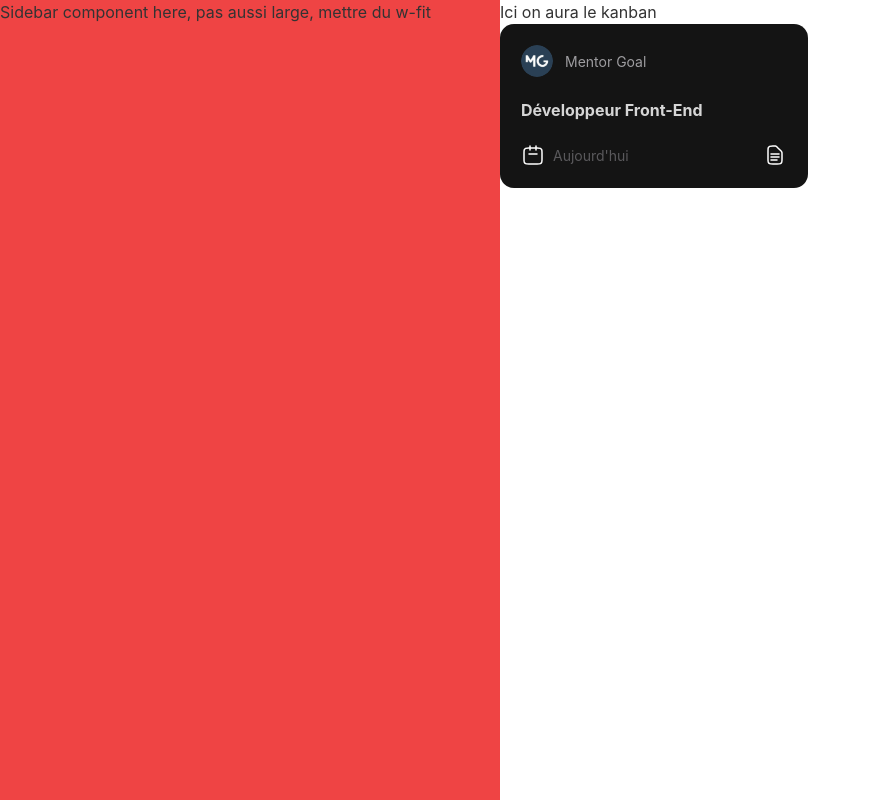
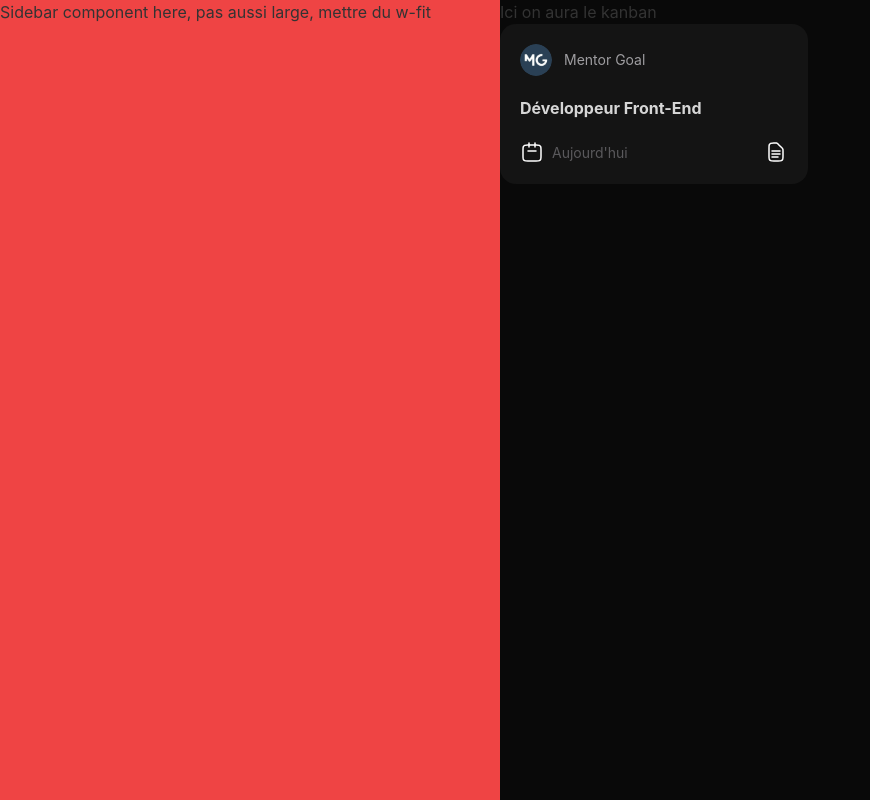
Before and after one commit to brdnicolas/mindset, a Next.js app: page / in a window 1280 px wide. Shown: the whole page, without its empty margins (0-870 px from the left). Built offline with nearby package versions, Linux system fonts and the light colour scheme.

Commit message:
[IN PROGRESS] change tailwind

```diff
--- a/src/app/layout.tsx
+++ b/src/app/layout.tsx
@@ -10,7 +10,7 @@ export default function RootLayout({ children }: { children: React.ReactNode })
   return (
     <html lang="en">
       <body>
-        <div className="flex w-full h-full">
+        <div className="flex w-full h-full bg-[#090909]">
           <div className="w-[500px] h-full bg-red-500">
             <h1>Sidebar component here, pas aussi large, mettre du w-fit</h1>
           </div>
--- a/src/components/molecules/Card/Card.tsx
+++ b/src/components/molecules/Card/Card.tsx
@@ -8,13 +8,13 @@ type CardProps = {
 
 export default function Card({ companyName, jobName }: CardProps) {
   return (
-    <div className="p-[21px] bg-[#141414] rounded-[14px] min-w-[308px]">
+    <div className="p-5 bg-[#141414] rounded-2xl min-w-[308px]">
       <div className="flex items-center">
         <Avatar src={placeholder} alt="placeholder" width={32} height={32} />
-        <p className="ml-[12px] text-[#9E9DA0] text-[14px]">{companyName}</p>
+        <p className="ml-3 text-[#9E9DA0] text-sm">{companyName}</p>
       </div>
-      <p className="mt-[21px] text-[#D6D6D6] text-[16px] font-bold">{jobName}</p>
-      <div className="flex items-center justify-between mt-[21px]">
+      <p className="mt-5 text-[#D6D6D6] text-base font-bold">{jobName}</p>
+      <div className="flex items-center justify-between mt-5">
         <div className="flex items-center ">
           <svg width="24" height="24" viewBox="0 0 24 24" fill="none" xmlns="http://www.w3.org/2000/svg">
             <path d="M8 11H16" stroke="white" stroke-width="1.5" stroke-linecap="round" stroke-linejoin="round" />
```
